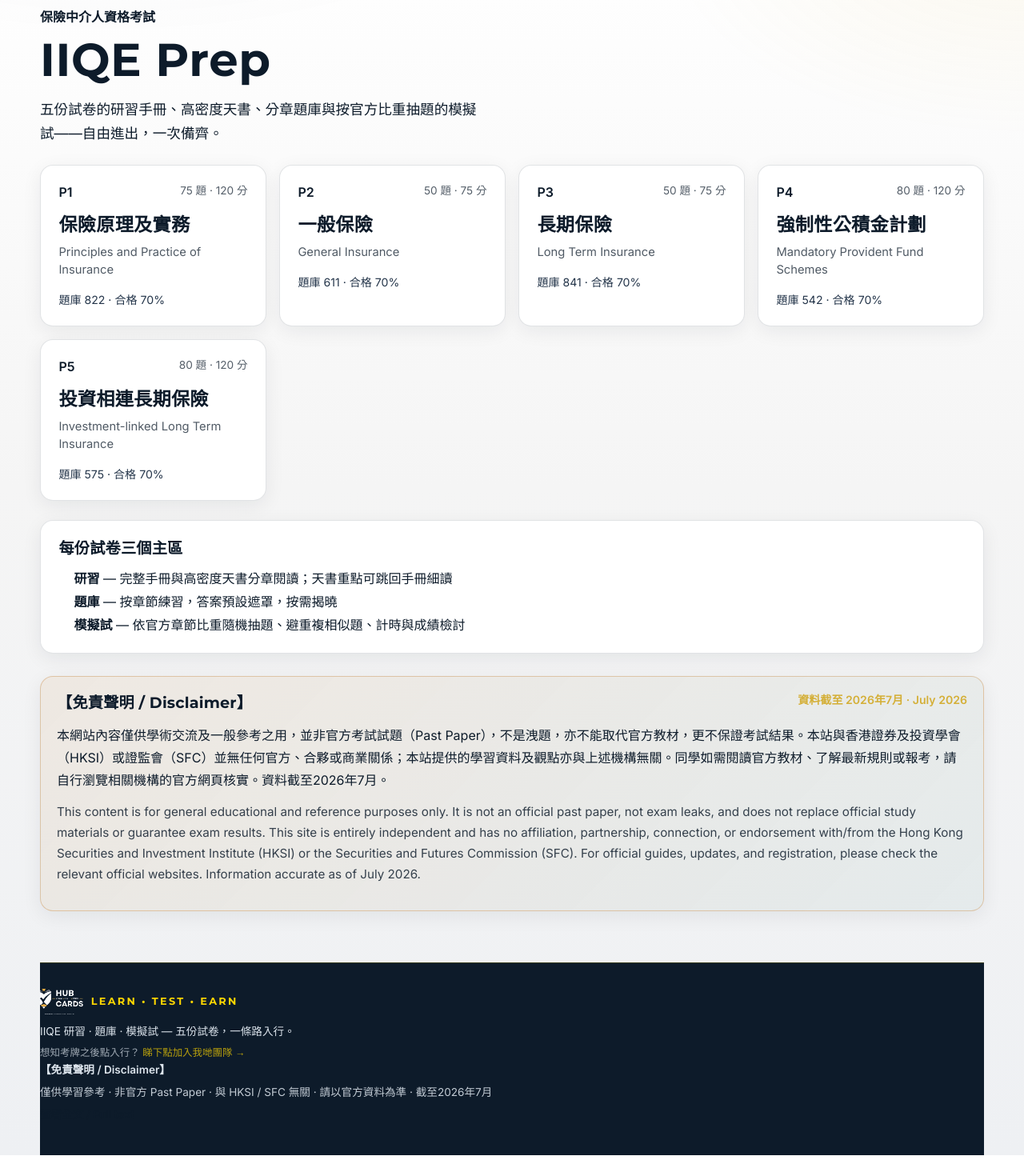
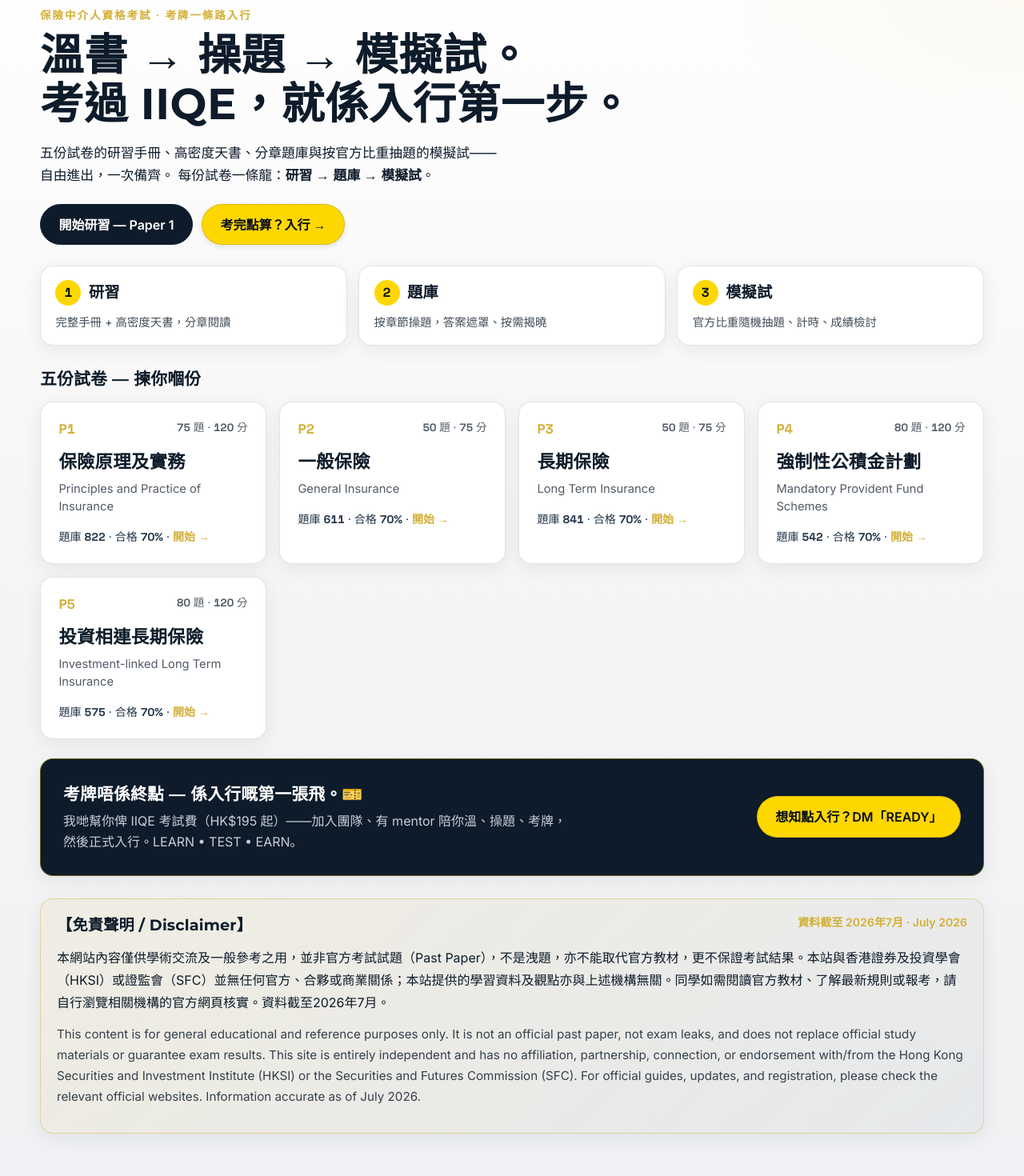
Before and after one commit to prisken/IIQE, a Next.js app: page / in a window 1280 px wide. Shown: the part 80-1550 px from the top of the page at 80% size. Before the commit the page ends 1524 px from the top, so only its background shows below. Built offline with nearby package versions, Linux system fonts and the light colour scheme.

Commit message:
Phase B: homepage clarity rewrite — promise hero (溫書→操題→模擬試), 3-step strip, stat numerals, navy funnel band (DM READY), brand footer polish

```diff
--- a/src/app/globals.css
+++ b/src/app/globals.css
@@ -134,6 +134,13 @@ a.panel:hover,
   background: var(--amber-bright);
   color: var(--sea-deep);
   font-weight: 700;
+  border: 1px solid rgba(13, 27, 42, 0.15);
+  box-shadow: 0 2px 6px rgba(13, 27, 42, 0.12);
+}
+
+.btn-amber:hover {
+  background: #ffd700;
+  box-shadow: 0 4px 12px rgba(13, 27, 42, 0.18);
 }
 
 .prose-study p {
@@ -598,12 +605,16 @@ a.panel:hover,
 }
 
 .site-footer {
-  padding: 2rem 0 2.5rem;
+  padding: 2.25rem 0 2.75rem;
   font-size: 0.85rem;
   border-top: 1px solid rgba(255, 215, 0, 0.2);
   margin-top: 1rem;
   background: var(--sea);
   color: #dce4ec;
+}
+
+.site-footer .shell {
+  max-width: 860px;
 }
 
 .footer-brand {
@@ -614,18 +625,27 @@ a.panel:hover,
 }
 
 .footer-brand img {
-  height: 2rem;
+  height: 2.1rem;
   width: auto;
 }
 
 .footer-lte {
   font-family: var(--font-display);
-  font-weight: 700;
-  letter-spacing: 0.18em;
+  font-weight: 800;
+  letter-spacing: 0.2em;
   color: var(--amber-bright);
-  font-size: 0.8rem;
+  font-size: 0.82rem;
 }
 
 .site-footer a {
   color: var(--amber-bright);
+  font-weight: 600;
 }
+
+.site-footer .disclaimer-banner {
+  margin-top: 1rem;
+  padding-top: 0.9rem;
+  border-top: 1px solid rgba(255, 215, 0, 0.18);
+  font-size: 0.78rem;
+  opacity: 0.85;
+}
--- a/src/app/layout.tsx
+++ b/src/app/layout.tsx
@@ -21,7 +21,8 @@ export default function RootLayout({ children }: Readonly<{ children: React.Reac
       <body>
         <SiteHeader />
         <main>{children}</main>
-        <footer className="shell site-footer">
+        <footer className="site-footer">
+          <div className="shell">
             <div className="footer-brand">
               <img src="/branding/hub-cards-logo.png" alt="HUB CARDS" />
               <span className="footer-lte">LEARN • TEST • EARN</span>
@@ -29,13 +30,14 @@ export default function RootLayout({ children }: Readonly<{ children: React.Reac
             <p style={{ margin: "0 0 0.5rem" }}>
               IIQE 研習 · 題庫 · 模擬試 — 五份試卷，一條路入行。
             </p>
-          <p style={{ margin: 0, fontSize: "0.78rem", opacity: 0.7 }}>
+            <p style={{ margin: 0, fontSize: "0.82rem", opacity: 0.85 }}>
               想知考牌之後點入行？{" "}
               <Link href="/recruit" style={{ color: "var(--amber-bright)" }}>
                 睇下點加入我哋團隊 →
               </Link>
             </p>
             <DisclaimerBanner variant="footer" />
+          </div>
         </footer>
       </body>
     </html>
--- a/src/app/page.tsx
+++ b/src/app/page.tsx
@@ -4,19 +4,93 @@ import Link from "next/link";
 
 export default async function HomePage() {
   const papers = await getPapers();
+  const totalQuestions = papers.reduce((n, p) => n + p.stats.questions, 0);
 
   return (
     <div className="shell" style={{ padding: "2rem 0 3rem" }}>
-      <section className="rise" style={{ maxWidth: 720, marginBottom: "1.5rem" }}>
-        <p style={{ color: "var(--sea)", fontWeight: 600, marginBottom: "0.6rem" }}>保險中介人資格考試</p>
-        <h1 className="display" style={{ fontSize: "clamp(2.4rem, 5vw, 3.6rem)", lineHeight: 1.1, margin: 0 }}>
-          IIQE Prep
+      {/* Hero — the promise in one line */}
+      <section className="rise" style={{ maxWidth: 760, marginBottom: "1.6rem" }}>
+        <p
+          style={{
+            color: "var(--amber)",
+            fontWeight: 700,
+            marginBottom: "0.6rem",
+            letterSpacing: "0.14em",
+            fontSize: "0.85rem",
+            textTransform: "uppercase",
+          }}
+        >
+          保險中介人資格考試 · 考牌一條路入行
+        </p>
+        <h1
+          className="display"
+          style={{ fontSize: "clamp(2.2rem, 5vw, 3.4rem)", lineHeight: 1.12, margin: 0, color: "var(--sea)" }}
+        >
+          溫書 → 操題 → 模擬試。
+          <br />
+          考過 IIQE，就係入行第一步。
         </h1>
-        <p style={{ fontSize: "1.1rem", lineHeight: 1.7, marginTop: "1rem", maxWidth: 560 }}>
+        <p style={{ fontSize: "1.05rem", lineHeight: 1.7, marginTop: "1rem", maxWidth: 580 }}>
           五份試卷的研習手冊、高密度天書、分章題庫與按官方比重抽題的模擬試——自由進出，一次備齊。
+          每份試卷一條龍：<strong>研習</strong> → <strong>題庫</strong> → <strong>模擬試</strong>。
         </p>
+        <div style={{ display: "flex", gap: "0.7rem", marginTop: "1.3rem", flexWrap: "wrap" }}>
+          <Link href="/papers/1" className="btn btn-primary" style={{ fontSize: "1rem", padding: "0.8rem 1.4rem" }}>
+            開始研習 — Paper 1
+          </Link>
+          <Link href="/recruit" className="btn btn-amber" style={{ fontSize: "1rem", padding: "0.8rem 1.4rem" }}>
+            考完點算？入行 →
+          </Link>
+        </div>
       </section>
 
+      {/* The 3-step strip — clarity: what can I do here */}
+      <section
+        className="rise rise-delay-1"
+        style={{
+          display: "grid",
+          gridTemplateColumns: "repeat(auto-fit, minmax(210px, 1fr))",
+          gap: "0.9rem",
+          marginBottom: "1.6rem",
+        }}
+      >
+        {[
+          { n: "1", t: "研習", d: "完整手冊 + 高密度天書，分章閱讀", to: "/papers/1/study" },
+          { n: "2", t: "題庫", d: "按章節操題，答案遮罩、按需揭曉", to: "/papers/1/questions" },
+          { n: "3", t: "模擬試", d: "官方比重隨機抽題、計時、成績檢討", to: "/papers/1/mock" },
+        ].map((s) => (
+          <Link key={s.n} href={s.to} className="panel" style={{ padding: "1.05rem 1.15rem", display: "block" }}>
+            <div style={{ display: "flex", alignItems: "center", gap: "0.6rem" }}>
+              <span
+                className="stat-num"
+                style={{
+                  width: "2rem",
+                  height: "2rem",
+                  borderRadius: "50%",
+                  background: "var(--amber-bright)",
+                  color: "var(--sea-deep)",
+                  display: "inline-flex",
+                  alignItems: "center",
+                  justifyContent: "center",
+                  fontWeight: 700,
+                  flexShrink: 0,
+                }}
+              >
+                {s.n}
+              </span>
+              <h2 className="display" style={{ margin: 0, fontSize: "1.2rem", color: "var(--sea)" }}>
+                {s.t}
+              </h2>
+            </div>
+            <p style={{ margin: "0.6rem 0 0", fontSize: "0.9rem", lineHeight: 1.6, opacity: 0.78 }}>{s.d}</p>
+          </Link>
+        ))}
+      </section>
+
+      {/* Paper grid — the five doors */}
+      <h2 className="display" style={{ fontSize: "1.3rem", margin: "0 0 0.8rem", color: "var(--sea)" }}>
+        五份試卷 — 揀你嗰份
+      </h2>
       <section
         className="rise rise-delay-1"
         style={{
@@ -33,37 +107,55 @@ export default async function HomePage() {
             style={{ padding: "1.35rem 1.4rem", display: "block" }}
           >
             <div style={{ display: "flex", justifyContent: "space-between", marginBottom: "0.7rem" }}>
-              <span style={{ fontWeight: 700, color: "var(--sea)" }}>{p.code}</span>
+              <span className="stat-num" style={{ fontWeight: 700, color: "var(--amber)", fontSize: "1.05rem" }}>
+                {p.code}
+              </span>
               <span style={{ fontSize: "0.85rem", opacity: 0.7 }}>
-                {p.exam.count} 題 · {p.exam.minutes} 分
+                <span className="stat-num">{p.exam.count}</span> 題 · <span className="stat-num">{p.exam.minutes}</span> 分
               </span>
             </div>
-            <h2 className="display" style={{ fontSize: "1.45rem", margin: "0 0 0.35rem" }}>
+            <h3 className="display" style={{ fontSize: "1.4rem", margin: "0 0 0.35rem", color: "var(--sea)" }}>
               {p.titleZh}
-            </h2>
+            </h3>
             <p style={{ margin: 0, opacity: 0.72, fontSize: "0.92rem" }}>{p.titleEn}</p>
             <p style={{ margin: "1rem 0 0", fontSize: "0.88rem", color: "var(--ink-soft)" }}>
-              題庫 {p.stats.questions} · 合格 {p.exam.passPercent}%
+              題庫 <span className="stat-num">{p.stats.questions}</span> · 合格{" "}
+              <span className="stat-num">{p.exam.passPercent}%</span> ·{" "}
+              <span style={{ color: "var(--amber)", fontWeight: 600 }}>開始 →</span>
             </p>
           </Link>
         ))}
       </section>
 
-      <section className="panel rise rise-delay-2" style={{ marginTop: "1.5rem", padding: "1.25rem 1.4rem" }}>
-        <h3 className="display" style={{ margin: "0 0 0.6rem", fontSize: "1.2rem" }}>
-          每份試卷三個主區
-        </h3>
-        <ol style={{ margin: 0, paddingLeft: "1.2rem", lineHeight: 1.8 }}>
-          <li>
-            <strong>研習</strong> — 完整手冊與高密度天書分章閱讀；天書重點可跳回手冊細讀
-          </li>
-          <li>
-            <strong>題庫</strong> — 按章節練習，答案預設遮罩，按需揭曉
-          </li>
-          <li>
-            <strong>模擬試</strong> — 依官方章節比重隨機抽題、避重複相似題、計時與成績檢討
-          </li>
-        </ol>
+      {/* The funnel band — what happens after you pass */}
+      <section
+        className="panel rise rise-delay-2"
+        style={{
+          marginTop: "1.5rem",
+          padding: "1.75rem 1.75rem",
+          background: "var(--sea)",
+          color: "#e8eef5",
+          borderColor: "rgba(255, 215, 0, 0.35)",
+        }}
+      >
+        <div style={{ display: "flex", alignItems: "center", justifyContent: "space-between", gap: "1rem", flexWrap: "wrap" }}>
+          <div>
+            <h3 className="display" style={{ margin: "0 0 0.4rem", fontSize: "1.3rem", color: "#ffffff" }}>
+              考牌唔係終點 — 係入行嘅第一張飛。🎫
+            </h3>
+            <p style={{ margin: 0, opacity: 0.85, maxWidth: 640, lineHeight: 1.6 }}>
+              我哋幫你俾 IIQE 考試費（HK$195 起）——加入團隊、有 mentor 陪你溫、操題、考牌，
+              然後正式入行。LEARN • TEST • EARN。
+            </p>
+          </div>
+          <Link
+            href="/recruit"
+            className="btn btn-amber"
+            style={{ fontSize: "1rem", padding: "0.8rem 1.4rem", whiteSpace: "nowrap" }}
+          >
+            想知點入行？DM「READY」
+          </Link>
+        </div>
       </section>
 
       <div style={{ marginTop: "1.75rem" }}>
--- a/src/components/DisclaimerBanner.tsx
+++ b/src/components/DisclaimerBanner.tsx
@@ -12,10 +12,10 @@ export function DisclaimerBanner({ variant = "full" }: { variant?: "full" | "com
   if (variant === "footer") {
     return (
       <div style={{ lineHeight: 1.65 }}>
-        <p style={{ margin: "0 0 0.35rem", fontWeight: 600 }}>【{DISCLAIMER_TITLE}】</p>
-        <p style={{ margin: "0 0 0.35rem", opacity: 0.88 }}>{DISCLAIMER_COMPACT_ZH}</p>
+        <p style={{ margin: "0 0 0.35rem", fontWeight: 600, color: "#fff" }}>【{DISCLAIMER_TITLE}】</p>
+        <p style={{ margin: "0 0 0.35rem", opacity: 0.85 }}>{DISCLAIMER_COMPACT_ZH}</p>
         <p style={{ margin: 0 }}>
-          <Link href="/disclaimer" style={{ color: "var(--sea)", fontWeight: 600 }}>
+          <Link href="/disclaimer" style={{ color: "var(--amber-bright)", fontWeight: 600 }}>
             查看全文 / Full text
           </Link>
         </p>
@@ -30,15 +30,15 @@ export function DisclaimerBanner({ variant = "full" }: { variant?: "full" | "com
         role="note"
         style={{
           padding: "0.85rem 1rem",
-          borderColor: "rgba(196,123,44,0.35)",
-          background: "rgba(196,123,44,0.08)",
+          borderColor: "rgba(212,175,55,0.4)",
+          background: "rgba(212,175,55,0.08)",
           fontSize: "0.9rem",
           lineHeight: 1.6,
         }}
       >
         <strong>【免責聲明】</strong>
         {DISCLAIMER_COMPACT_ZH}{" "}
-        <Link href="/disclaimer" style={{ color: "var(--sea)", fontWeight: 600 }}>
+        <Link href="/disclaimer" style={{ color: "var(--amber)", fontWeight: 600 }}>
           全文
         </Link>
       </aside>
@@ -52,8 +52,8 @@ export function DisclaimerBanner({ variant = "full" }: { variant?: "full" | "com
       aria-label={DISCLAIMER_TITLE}
       style={{
         padding: "1.15rem 1.25rem",
-        borderColor: "rgba(196,123,44,0.35)",
-        background: "linear-gradient(135deg, rgba(196,123,44,0.09), rgba(15,107,92,0.05))",
+        borderColor: "rgba(212,175,55,0.4)",
+        background: "linear-gradient(135deg, rgba(212,175,55,0.09), rgba(13,27,42,0.04))",
       }}
     >
       <div style={{ display: "flex", justifyContent: "space-between", gap: "0.75rem", flexWrap: "wrap", marginBottom: "0.75rem" }}>
```
Lines whose indentation alone changed are shown as unchanged.
